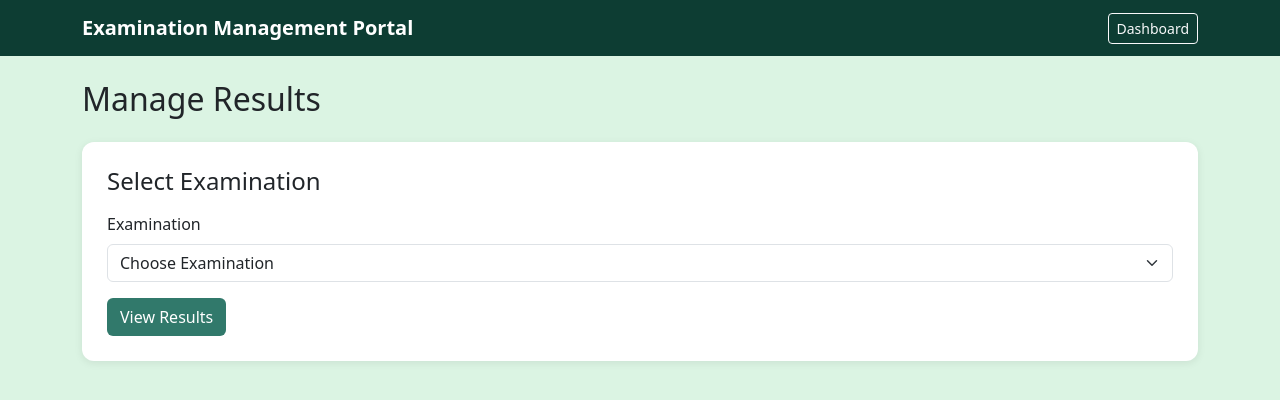
After one commit to suhail2809/examination_portal, a Flask app: page /admin/manage-results in a window 1280 px wide. The commit adds this page. Shown: the top 400 px of the page. Run offline with Flask 3, Linux system fonts and the light colour scheme; a user stored in the database is signed in; data that the repository does not hold is empty.

Commit message:
manage result route

```diff
--- a/controllers.py
+++ b/controllers.py
@@ -1309,3 +1309,55 @@ def delete_rubric(rubric_id):
         "manage_rubrics",
         examination_id=examination_id
     ))
+
+
+@app.route("/admin/manage-results", methods=["GET", "POST"])
+@login_required
+def manage_results():
+
+    if current_user.role != "Admin":
+        abort(403)
+
+    examinations = Examination.query.order_by(
+        Examination.exam_id.desc()
+    ).all()
+
+    selected_exam = None
+    evaluations = []
+
+    examination_id = request.values.get("examination_id")
+
+    if examination_id:
+        selected_exam = Examination.query.get_or_404(
+            examination_id
+        )
+
+        evaluations = Evaluation.query.join(Booking).filter(
+            Booking.examination_id == selected_exam.exam_id
+        ).all()
+
+    if request.method == "POST":
+
+        if not selected_exam:
+            abort(400)
+
+        for evaluation in evaluations:
+            if not evaluation.is_published:
+                evaluation.is_published = True
+                evaluation.published_at = datetime.now()
+
+        db.session.commit()
+
+        flash("Results published successfully!", "success")
+
+        return redirect(url_for(
+            "manage_results",
+            examination_id=selected_exam.exam_id
+        ))
+
+    return render_template(
+        "manage_results.html",
+        examinations=examinations,
+        selected_exam=selected_exam,
+        evaluations=evaluations
+    )
--- /dev/null
+++ b/templates/manage_results.html
@@ -0,0 +1,248 @@
+<!DOCTYPE html>
+<html lang="en">
+
+<head>
+    <meta charset="UTF-8">
+    <meta name="viewport" content="width=device-width, initial-scale=1.0">
+
+    <title>Manage Results</title>
+
+    <link href="https://cdn.jsdelivr.net/npm/bootstrap@5.3.3/dist/css/bootstrap.min.css"
+          rel="stylesheet">
+
+    <style>
+        body {
+            background-color: #dbf4e3;
+        }
+
+        .navbar {
+            background-color: #0d3d33;
+        }
+
+        .navbar-brand {
+            color: white;
+            font-weight: bold;
+        }
+
+        .navbar-brand:hover {
+            color: white;
+        }
+
+        .content-card {
+            background-color: white;
+            padding: 25px;
+            border-radius: 12px;
+            margin-bottom: 25px;
+            box-shadow: 0 2px 8px rgba(0, 0, 0, 0.08);
+        }
+
+        .btn-custom {
+            background-color: #31796b;
+            color: white;
+        }
+
+        .btn-custom:hover {
+            background-color: #245e52;
+            color: white;
+        }
+    </style>
+</head>
+
+<body>
+
+    <!-- Navbar -->
+    <nav class="navbar navbar-expand-lg">
+        <div class="container">
+
+            <a class="navbar-brand" href="{{ url_for('admin_dashboard') }}">
+                Examination Management Portal
+            </a>
+
+            <a href="{{ url_for('admin_dashboard') }}"
+               class="btn btn-outline-light btn-sm">
+                Dashboard
+            </a>
+
+        </div>
+    </nav>
+
+
+    <div class="container mt-4">
+
+        <h2 class="mb-4">Manage Results</h2>
+
+
+        <!-- Select Examination -->
+        <div class="content-card">
+
+            <h4 class="mb-3">Select Examination</h4>
+
+            <form method="GET"
+                  action="{{ url_for('manage_results') }}">
+
+                <div class="mb-3">
+
+                    <label class="form-label">
+                        Examination
+                    </label>
+
+                    <select name="examination_id"
+                            class="form-select"
+                            required>
+
+                        <option value="">
+                            Choose Examination
+                        </option>
+
+                        {% for exam in examinations %}
+
+                            <option value="{{ exam.exam_id }}"
+                                {% if selected_exam and selected_exam.exam_id == exam.exam_id %}
+                                    selected
+                                {% endif %}>
+
+                                {{ exam.title }}
+
+                            </option>
+
+                        {% endfor %}
+
+                    </select>
+
+                </div>
+
+                <button type="submit" class="btn btn-custom">
+                    View Results
+                </button>
+
+            </form>
+
+        </div>
+
+
+        {% if selected_exam %}
+
+
+            <!-- Selected Examination -->
+            <div class="content-card">
+
+                <h4>Examination: {{ selected_exam.title }}</h4>
+
+                <p class="text-muted mb-0">
+                    Examination ID: {{ selected_exam.exam_id }}
+                </p>
+
+            </div>
+
+
+            <!-- Student Evaluations -->
+            <div class="content-card">
+
+                <h4 class="mb-4">Student Evaluations</h4>
+
+                {% if evaluations %}
+
+                    <div class="table-responsive">
+
+                        <table class="table table-bordered table-hover align-middle">
+
+                            <thead class="table-success">
+
+                                <tr>
+                                    <th>Evaluation ID</th>
+                                    <th>Student Name</th>
+                                    <th>Marks</th>
+                                    <th>Remarks</th>
+                                    <th>Status</th>
+                                </tr>
+
+                            </thead>
+
+                            <tbody>
+
+                                {% for evaluation in evaluations %}
+
+                                    <tr>
+
+                                        <td>
+                                            {{ evaluation.evaluation_id }}
+                                        </td>
+
+                                        <td>
+                                            {{ evaluation.booking.student.name }}
+                                        </td>
+
+                                        <td>
+                                            {{ evaluation.marks }}
+                                        </td>
+
+                                        <td>
+                                            {{ evaluation.remarks or '-' }}
+                                        </td>
+
+                                        <td>
+
+                                            {% if evaluation.is_published %}
+
+                                                <span class="badge bg-success">
+                                                    Published
+                                                </span>
+
+                                            {% else %}
+
+                                                <span class="badge bg-warning text-dark">
+                                                    Not Published
+                                                </span>
+
+                                            {% endif %}
+
+                                        </td>
+
+                                    </tr>
+
+                                {% endfor %}
+
+                            </tbody>
+
+                        </table>
+
+                    </div>
+
+
+                    <!-- Publish Results -->
+                    <form method="POST"
+                          action="{{ url_for('manage_results',
+                                             examination_id=selected_exam.exam_id) }}">
+
+                        <button type="submit"
+                                class="btn btn-custom"
+                                onclick="return confirm('Are you sure you want to publish all results for this examination?');">
+
+                            Publish Results
+
+                        </button>
+
+                    </form>
+
+
+                {% else %}
+
+                    <p class="text-muted text-center">
+                        No evaluations available for this examination yet.
+                    </p>
+
+                {% endif %}
+
+            </div>
+
+
+        {% endif %}
+
+    </div>
+
+
+    <script src="https://cdn.jsdelivr.net/npm/bootstrap@5.3.3/dist/js/bootstrap.bundle.min.js">
+    </script>
+
+</body>
+</html>
```
Also changed, not shown: templates/admin_dashboard.html (+7 -25 lines).
